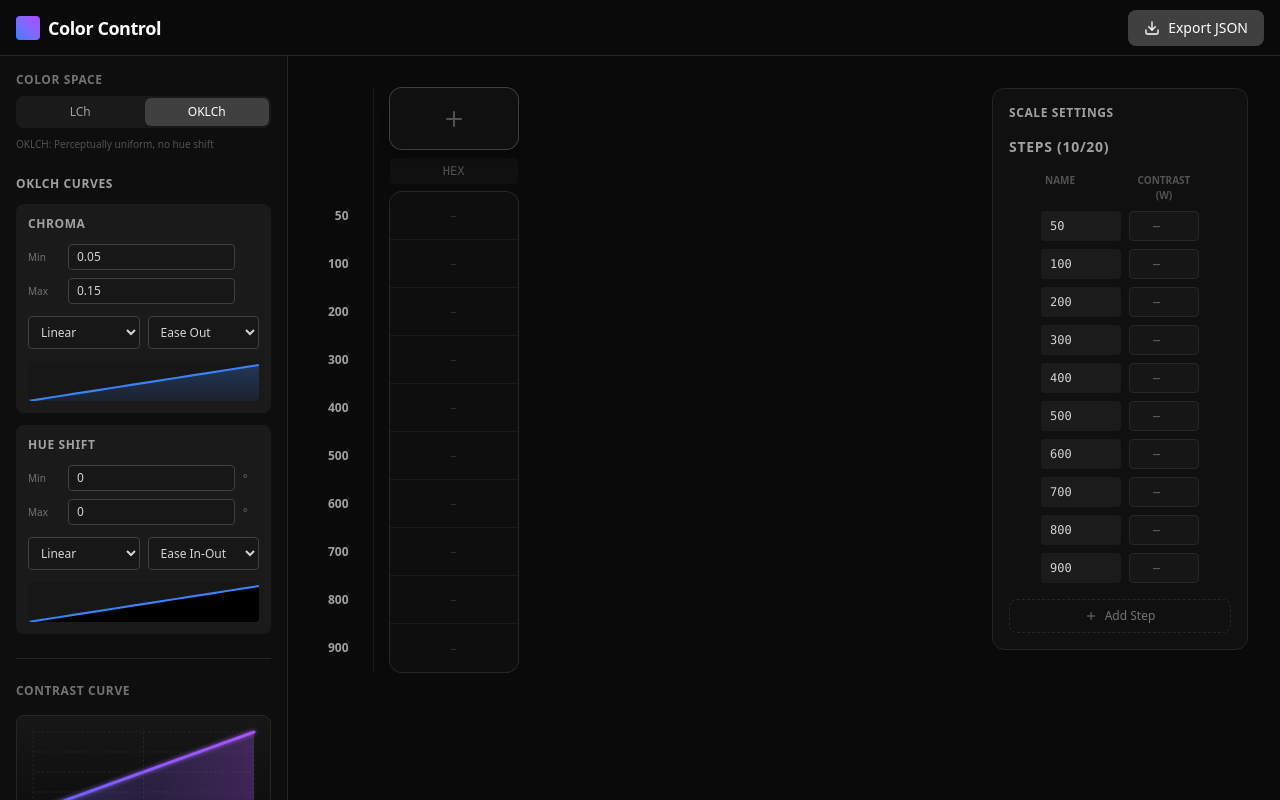
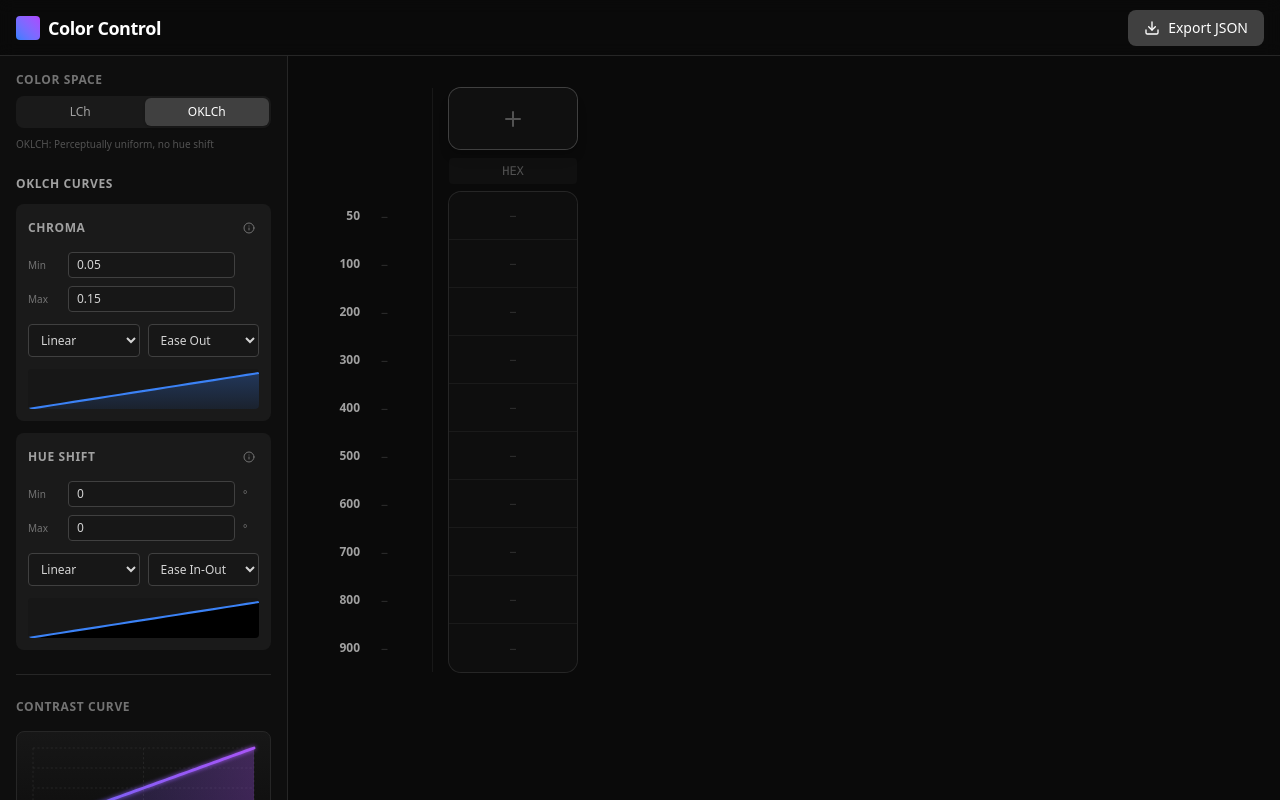
Before and after one commit to gabrielPlunk/color-control, a React (Vite) app: page / in a window 1280 px wide. Both pictures are taken after a click on the button "OKLCh". Shown: the top 800 px of the page. Built offline with nearby package versions, Linux system fonts and the light colour scheme.

Commit message:
UI polish: inline contrast inputs, OKLCH tooltips

```diff
--- a/src/App.tsx
+++ b/src/App.tsx
@@ -1,6 +1,5 @@
 import { useEffect } from 'react';
 import { PaletteGrid } from './components/PaletteGrid';
-import { ScaleConfig } from './components/ScaleConfig';
 import { ColorSpaceSelector } from './components/ColorSpaceSelector';
 import { CurvePresets } from './components/CurvePresets';
 import { OklchAdvancedSettings } from './components/OklchAdvancedSettings';
@@ -95,21 +94,10 @@ function App() {
           </div>
         </aside>
 
-        {/* Main Content - Palette + Scale Settings Side by Side */}
+        {/* Main Content - Palette Grid */}
         <main className="flex-1 overflow-y-auto bg-neutral-950 relative">
-          <div className="min-h-full p-8 flex gap-6">
-            {/* Palette Grid */}
-            <div className="flex-1">
-              <PaletteGrid />
-            </div>
-
-            {/* Scale Settings - Right of Palette */}
-            <div className="w-64 shrink-0">
-              <div className="sticky top-4 bg-neutral-900/50 border border-neutral-800 rounded-xl p-4">
-                <h3 className="text-xs font-bold text-neutral-400 uppercase tracking-wider mb-4">Scale Settings</h3>
-                <ScaleConfig />
-              </div>
-            </div>
+          <div className="min-h-full p-8">
+            <PaletteGrid />
           </div>
         </main>
       </div>
--- a/src/components/OklchAdvancedSettings.tsx
+++ b/src/components/OklchAdvancedSettings.tsx
@@ -1,13 +1,15 @@
-import React from 'react';
+import React, { useState } from 'react';
 import { useColorStore } from '../store/useColorStore';
 import type { AdvancedCurveType, EasingDirection, ChannelCurve } from '../types';
 import { advancedCurveTypeLabels, easingDirectionLabels, getAdvancedCurvePoints } from '../utils/curveUtils';
+import { Info } from 'lucide-react';
 
 const curveTypes: AdvancedCurveType[] = ['linear', 'quadratic', 'cubic', 'sine', 'exponential'];
 const easingDirections: EasingDirection[] = ['ease-in', 'ease-out', 'ease-in-out'];
 
 interface ChannelCurveEditorProps {
     label: string;
+    tooltip: string;
     curve: ChannelCurve;
     onChange: (curve: ChannelCurve) => void;
     rangeUnit?: string;
@@ -18,6 +20,7 @@ interface ChannelCurveEditorProps {
 
 const ChannelCurveEditor: React.FC<ChannelCurveEditorProps> = ({
     label,
+    tooltip,
     curve,
     onChange,
     rangeUnit = '',
@@ -25,6 +28,7 @@ const ChannelCurveEditor: React.FC<ChannelCurveEditorProps> = ({
     rangeMin = 0,
     rangeMax = 1,
 }) => {
+    const [showTooltip, setShowTooltip] = useState(false);
     const curvePoints = getAdvancedCurvePoints(curve, 20);
 
     return (
@@ -33,6 +37,21 @@ const ChannelCurveEditor: React.FC<ChannelCurveEditorProps> = ({
                 <span className="text-xs font-bold text-neutral-400 uppercase tracking-wider">
                     {label}
                 </span>
+                {/* Info Icon with Tooltip */}
+                <div className="relative">
+                    <button
+                        onMouseEnter={() => setShowTooltip(true)}
+                        onMouseLeave={() => setShowTooltip(false)}
+                        className="p-1 rounded hover:bg-neutral-700/50 text-neutral-500 hover:text-neutral-300 transition-colors"
+                    >
+                        <Info size={12} />
+                    </button>
+                    {showTooltip && (
+                        <div className="absolute right-0 top-full mt-1 z-50 w-48 p-2 bg-neutral-900 border border-neutral-700 rounded-lg shadow-xl text-[10px] text-neutral-300 leading-relaxed">
+                            {tooltip}
+                        </div>
+                    )}
+                </div>
             </div>
 
             {/* Range Controls */}
@@ -140,6 +159,7 @@ export const OklchAdvancedSettings: React.FC = () => {
 
             <ChannelCurveEditor
                 label="Chroma"
+                tooltip="Controls color saturation intensity. Min/Max define the range from muted to vivid colors across the palette steps."
                 curve={oklchSettings.chroma}
                 onChange={setOklchChromaCurve}
                 rangeStep={0.01}
@@ -149,6 +169,7 @@ export const OklchAdvancedSettings: React.FC = () => {
 
             <ChannelCurveEditor
                 label="Hue Shift"
+                tooltip="Adds hue rotation across steps. Use to create gradient-like color transitions (e.g., orange → red) within the same palette."
                 curve={oklchSettings.hue}
                 onChange={setOklchHueCurve}
                 rangeUnit="°"
--- a/src/components/PaletteGrid.tsx
+++ b/src/components/PaletteGrid.tsx
@@ -9,8 +9,8 @@ export const PaletteGrid: React.FC = () => {
 
     return (
         <div className="flex gap-4 pb-12 min-w-max">
-            {/* 1. Labels Column */}
-            <PaletteLabelsColumn steps={scaleSteps} />
+            {/* 1. Labels Column with inline contrast inputs */}
+            <PaletteLabelsColumn />
 
             {/* 2. Existing Palette Columns */}
             {palette.map((column) => {
--- a/src/components/palette/PaletteLabelsColumn.tsx
+++ b/src/components/palette/PaletteLabelsColumn.tsx
@@ -1,19 +1,30 @@
 import React from 'react';
-import type { ScaleStep } from '../../types';
+import { useColorStore } from '../../store/useColorStore';
 
-interface PaletteLabelsColumnProps {
-    steps: ScaleStep[];
-}
+export const PaletteLabelsColumn: React.FC = () => {
+    const { scaleSteps, updateScaleStep } = useColorStore();
 
-export const PaletteLabelsColumn: React.FC<PaletteLabelsColumnProps> = ({ steps }) => {
     return (
-        <div className="flex flex-col gap-0 pt-[104px] sticky left-0 bg-neutral-950 z-20 pr-4 border-r border-neutral-800/50">
-            {steps.map((step) => (
-                <div key={step.id} className="h-12 flex flex-col justify-center px-2 text-right">
-                    <span className="text-xs font-bold text-neutral-400">{step.name}</span>
-                    <div className="text-[10px] text-neutral-600 font-mono flex flex-col items-end leading-tight opacity-50">
-                        {step.targetContrastWhite && <span>{step.targetContrastWhite}:1</span>}
-                    </div>
+        <div className="flex flex-col gap-0 pt-[104px] sticky left-0 bg-neutral-950 z-20 pr-2 border-r border-neutral-800/50">
+            {scaleSteps.map((step) => (
+                <div key={step.id} className="h-12 flex items-center gap-2 px-2 group">
+                    {/* Step Name */}
+                    <span className="text-xs font-bold text-neutral-400 w-8 text-right">{step.name}</span>
+
+                    {/* Editable Contrast Input */}
+                    <input
+                        type="number"
+                        step="0.1"
+                        min="1"
+                        max="21"
+                        value={step.targetContrastWhite || ''}
+                        onChange={(e) => updateScaleStep(step.id, {
+                            targetContrastWhite: e.target.value ? parseFloat(e.target.value) : null
+                        })}
+                        placeholder="—"
+                        title="Target contrast vs white (click to edit)"
+                        className="w-12 bg-transparent hover:bg-neutral-800/50 focus:bg-neutral-800 border border-transparent hover:border-neutral-700 focus:border-neutral-600 rounded px-1 py-0.5 text-[10px] text-neutral-500 focus:text-neutral-300 font-mono text-center transition-all focus:outline-none"
+                    />
                 </div>
             ))}
         </div>
```
